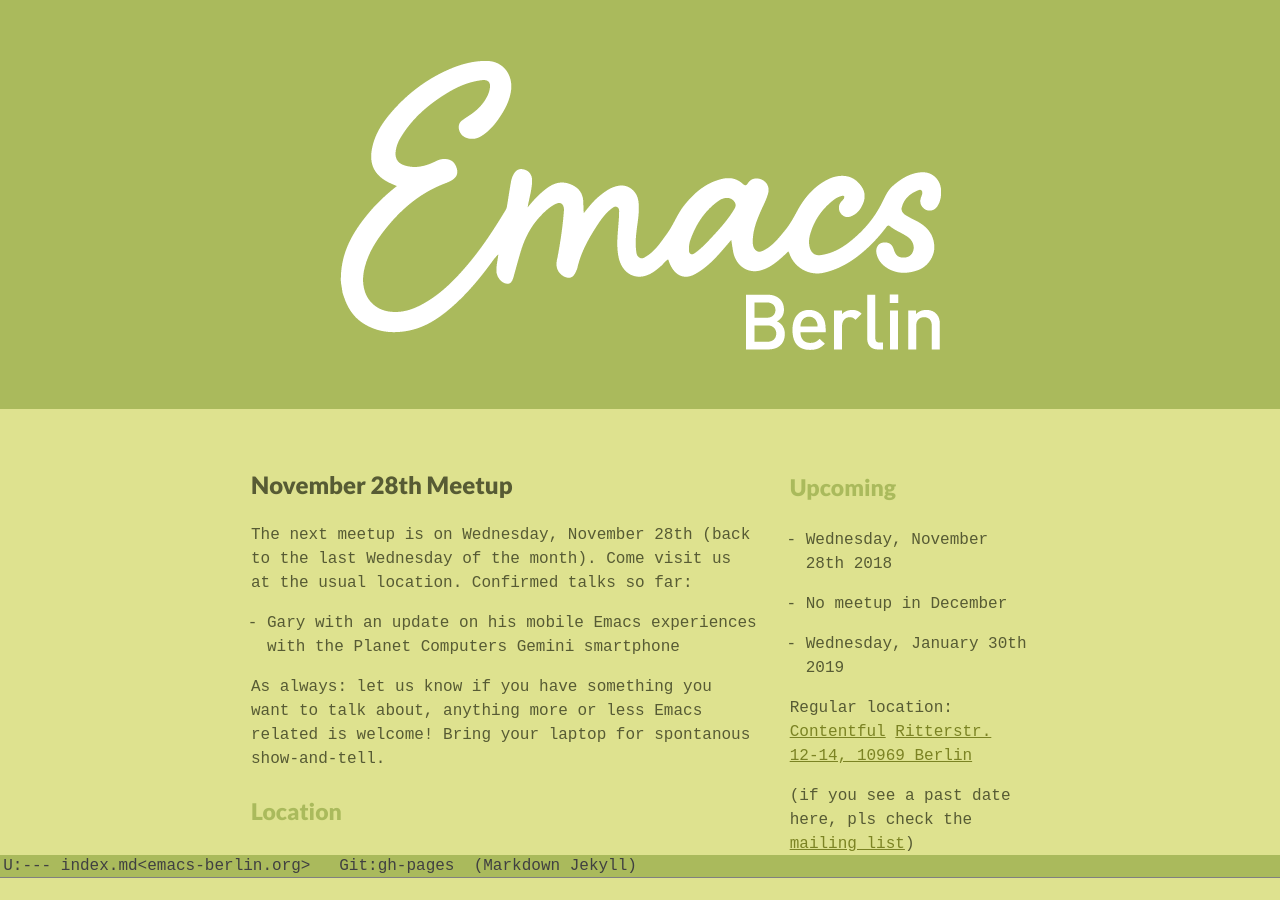
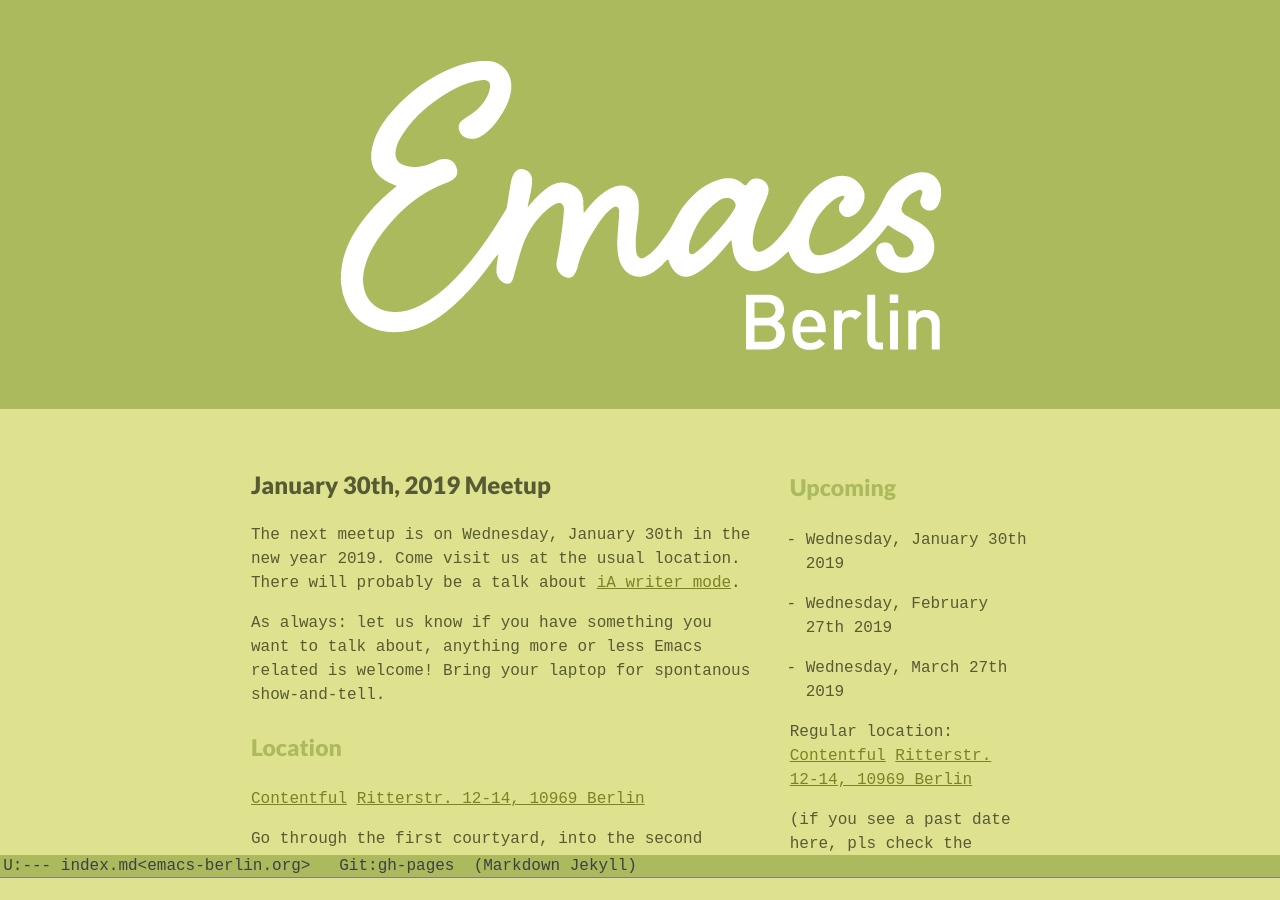
Before and after one commit to emacs-berlin/emacs-berlin.org, a Jekyll site: the page built from index.md, in a window 1280 px wide and 900 px high. Built offline with Jekyll 4.4.1, drawn with Linux system fonts in a browser that asks for light colours.

Commit message:
January 2019 meetup

```diff
--- a/index.md
+++ b/index.md
@@ -13,14 +13,12 @@
 
 <section id="below-fold"><div class="row"><div class="medium-8 columns">
 
-#  November 28th Meetup
+#  January 30th, 2019 Meetup
 
-The next meetup is on Wednesday, November 28th (back to the last
-Wednesday of the month). Come visit us at the usual location.
-Confirmed talks so far:
-
-- Gary with an update on his mobile Emacs experiences with the Planet
-Computers Gemini smartphone
+The next meetup is on Wednesday, January 30th in the new year 2019.
+Come visit us at the usual location. There will probably be a talk
+about [iA writer
+mode](https://azer.bike/journal/ia-writer-mode-for-emacs/).
 
 As always: let us know if you have something you want to talk about,
 anything more or less Emacs related is welcome! Bring your laptop for
@@ -70,11 +68,11 @@
 <div class="medium-4 columns">
 ### Upcoming
 
-* Wednesday, November 28th 2018
+* Wednesday, January 30th 2019
 
-* No meetup in December
+* Wednesday, February 27th 2019
 
-* Wednesday, January 30th 2019
+* Wednesday, March 27th 2019
 
 <!-- Location: [Babbel (Lesson Nine Gmbh)](https://www.babbel.com/)<br> -->
 <!-- Map: [Max-Beer-Straße 2, 10119 Berlin](https://goo.gl/maps/bXK48PS1qmG2) -->
```
